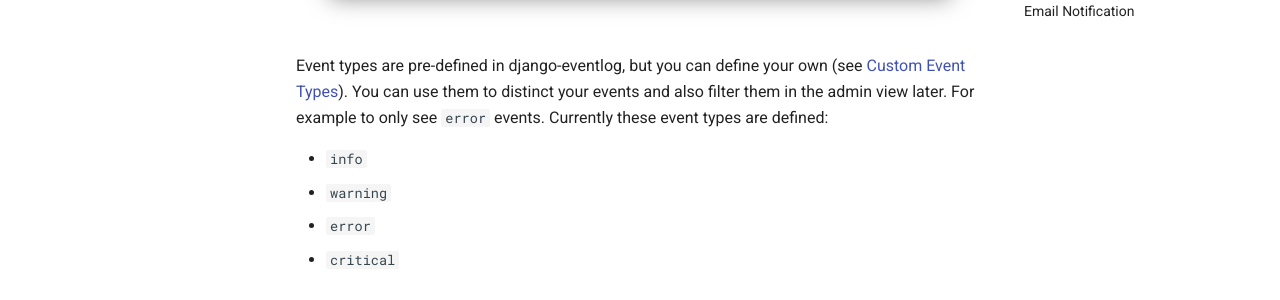
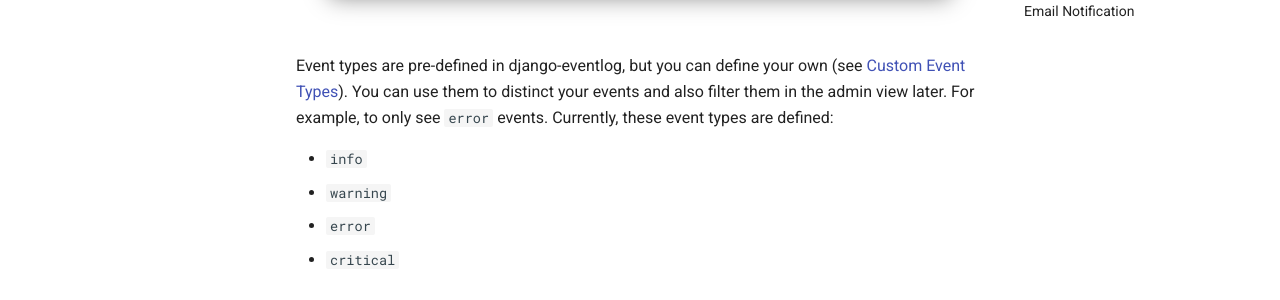
Before and after one commit to bartTC/django-eventlog, an MkDocs documentation site: the page built from docs/installation.md, in a window 1280 px wide and 900 px high, scrolled down 1405 px. Shown: the part 178-478 px from the top of the window. Built offline with MkDocs 1.6.1 and Material for MkDocs 9.7.7, drawn with Linux system fonts in a browser that asks for light colours; comment, search, counter and statistics services are not loaded.

Commit message:
Overall typo cleanup

````diff
--- a/docs/installation.md
+++ b/docs/installation.md
@@ -8,8 +8,8 @@
 $ pip install django-eventlog
 ```
 
-Then add ``eventlog.apps.EventLogConfig`` to your ``INSTALLED_APPS``
-setting and migrate the database as usual.
+Then add `eventlog.apps.EventLogConfig` to your `INSTALLED_APPS` setting and migrate
+the database as usual.
 
 ```python
 INSTALLED_APPS = [
@@ -20,8 +20,8 @@
 
 ## Usage
 
-A new Event group is started by the ``EventGroup`` object, which you can call
-with individual "types" similar to logging levels in Python logging.
+A new Event group is started by the `EventGroup` object, which you can call with
+individual "types" similar to logging levels in Python logging.
 
 ```python
 from eventlog import EventGroup
@@ -44,16 +44,16 @@
 e.info('All emails sent!', initiator='Mail Sender')
 ```
 
-This example will store two ``info`` events. Each event will show up in the
-Django Admin changelog view. If you hover over one, it will highlight all
-related events as well.
+This example will store two ``info`` events. Each event will show up in the Django
+Admin changelog view. If you hover over one, it will highlight all related events as
+well.
 
 ![](https://github.com/bartTC/django-eventlog/raw/main/docs/_static/change_form.png)
 
 Event types are pre-defined in django-eventlog, but you can define your own
-(see [Custom Event Types](settings.md)). You can use them to distinct your events and also filter them in
-the admin view later. For example to only see `error` events.
-Currently these event types are defined:
+(see [Custom Event Types](settings.md)). You can use them to distinct your events and also
+filter them in the admin view later. For example, to only see `error` events.
+Currently, these event types are defined:
 
 - `info`
 - `warning`
````
Also changed, not shown: CHANGELOG.md (+5 -4 lines), README.md (+11 -12 lines), docs/settings.md (+5 -5 lines), docs/testing.md (+2 -2 lines).
